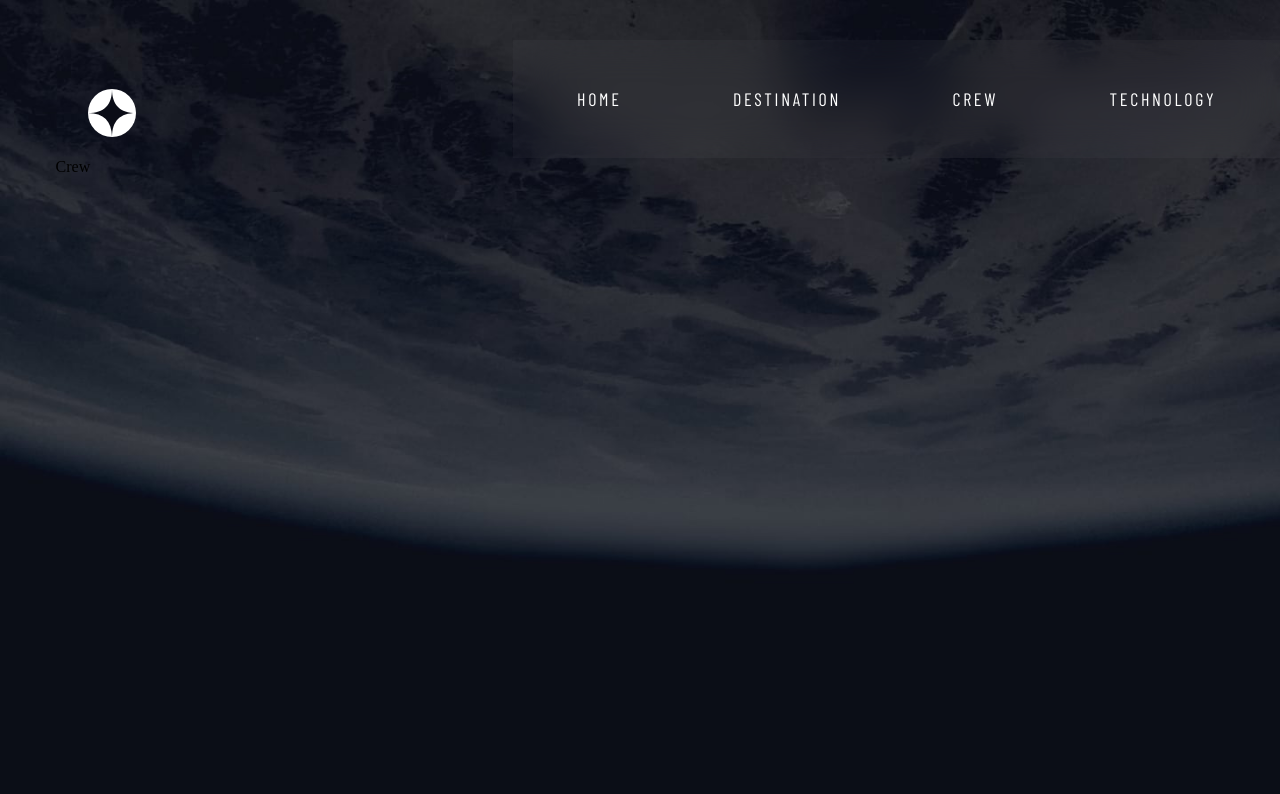
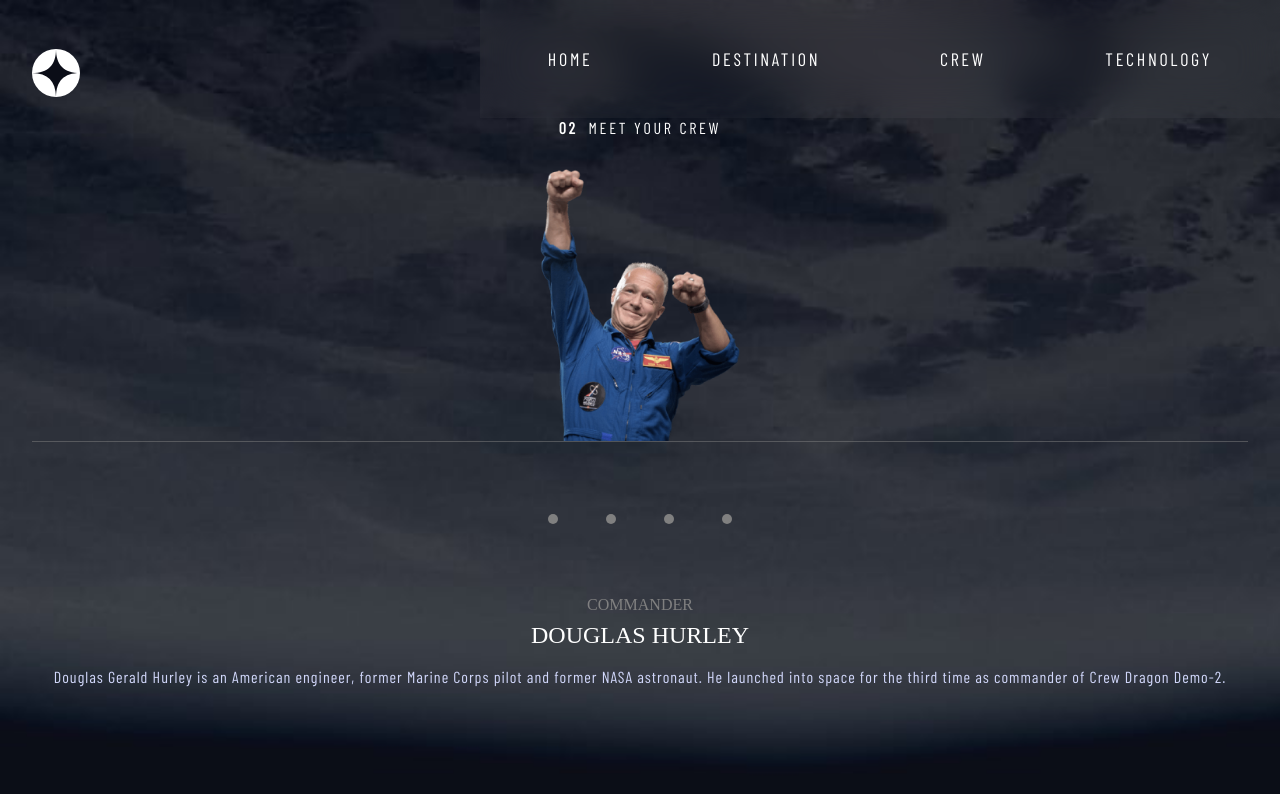
Before and after one commit to mercadorico/space-tourism, a React (Create React App) app: page /crew in a window 1280 px wide. Shown: the top 794 px of the page. Built offline with nearby package versions, Linux system fonts and the light colour scheme; a web font is replaced by a local one.

Commit message:
Structure crew component, import initial assets, and setup initial styling.

```diff
--- /dev/null
+++ b/src/assets/exportCrew.js
@@ -0,0 +1 @@
+export {default as Douglas} from './crew/image-douglas-hurley.png'
--- a/src/components/crew/Crew.jsx
+++ b/src/components/crew/Crew.jsx
@@ -1,14 +1,38 @@
 import React from 'react';
 import './crew.css';
+
+import {douglasDetails} from './exportDetails';
 
 function Crew() {
     // Remove class and add new one to render correct background image
     document.body.classList.remove("home", "destination", "technology");
     document.body.classList.add("crew");
 
+    const crewDetails = [douglasDetails]
+
     return (
         <div>
-            Crew
+            <div className='crew-header'><strong>02</strong> MEET YOUR CREW</div>
+
+            <div className='crew__body--flex'>
+                <div className='crew__img--container'>
+                    <img src={crewDetails[0].img} alt='crew-img'/>
+                    <hr className='crew__hr'></hr>
+                </div>
+
+                <div className='crew__button-container'>
+                    <button className='crew__button'></button>
+                    <button className='crew__button'></button>
+                    <button className='crew__button'></button>
+                    <button className='crew__button'></button>
+                </div>
+
+                <div className='crew__details'>
+                    <div className='crew__position'>{crewDetails[0].position}</div>
+                    <div className='crew__name'>{crewDetails[0].name}</div>
+                    <p className='crew__description'>{crewDetails[0].description}</p>
+                </div>
+            </div>
         </div>
     )
 }
--- a/src/components/crew/crew.css
+++ b/src/components/crew/crew.css
@@ -7,8 +7,80 @@ body.crew {
     background-size: cover;
 }
 
+.crew-header {
+    font-family: var(--font-subheading);
+    color: var(--color-heading);
+    font-size: 1rem;
+    letter-spacing: 2.7px;
+    text-align: center;
+}
+
+.crew__body--flex {
+    display: flex;
+    flex-direction: column;
+    align-items: center;
+    margin: 2rem;
+    min-height: 65vh;
+    justify-content: space-between;
+}
+
+.crew__img--container {
+    width: 100%;
+    display: flex;
+    flex-direction: column;
+    align-items: center;
+}
+
+.crew__img--container > img {
+    width: 12.5rem;
+}
+
+.crew__hr {
+    width: 100%;
+}
+
+.crew__button-container {
+    margin: 1.3rem 0;
+}
+
+.crew__button {
+   width: 0.625rem;
+   height: 0.625rem;
+   border-radius: 50%;
+   background-color: var(--color-heading2);
+}
+
+.crew__details {
+    display: flex;
+    flex-direction: column;
+    align-items: center;
+}
+
+.crew__position {
+    font-family: var(--font-heading);
+    color: var(--color-heading2);
+    font-size: 1rem;
+}
+
+.crew__name {
+    font-family: var(--font-heading);
+    color: var(--color-heading);
+    font-size: 1.5rem;
+    margin-top: 0.5rem;
+    margin-bottom: 1rem;
+}
+
+.crew__description {
+    font-family: var(--font-subheading);
+    color: var(--color-subheading);
+    text-align: center;
+    font-size: 1rem;
+    line-height: 150%;
+    letter-spacing: 1px;
+}
+
 /* when width gets larger than 481px and smaller than 768px */
-@media only screen and (max-width: 768px) and (min-width: 481px) {
+@media only screen and (max-width: 1304px) and (min-width: 481px) {
     /* For Small iPads, tablets: */
     body.crew {
         background: url('../../assets/crew/background-crew-tablet.jpg') no-repeat center center fixed;
@@ -20,7 +92,7 @@ body.crew {
 }
 
 /* when width gets larger than 768px */
-@media only screen and (min-width: 769px) {
+@media only screen and (min-width: 1305px) {
     /* For laptop, desktops */
     body.crew {
         background: url('../../assets/crew/background-crew-desktop.jpg') no-repeat center center fixed;
@@ -35,7 +107,7 @@ body.crew {
 }
 
 /* when width gets larger than 1900px */
-@media only screen and (min-width: 1900px) {
+@media only screen and (min-width: 1800px) {
     /* For large desktop, laptop */
     body.crew {
         background: url('../../assets/crew/background-crew-desktop.jpg') no-repeat center center fixed;
--- /dev/null
+++ b/src/components/crew/exportDetails.js
@@ -0,0 +1,10 @@
+import {Douglas} from '../../assets/exportCrew';
+
+const douglasDetails = {
+    img: Douglas,
+    name: 'DOUGLAS HURLEY',
+    position: 'COMMANDER',
+    description: 'Douglas Gerald Hurley is an American engineer, former Marine Corps pilot and former NASA astronaut. He launched into space for the third time as commander of Crew Dragon Demo-2.'
+}
+
+export {douglasDetails};
--- a/src/components/navbar/Navbar.jsx
+++ b/src/components/navbar/Navbar.jsx
@@ -55,7 +55,7 @@ function Navbar() {
 
             {/* navbar menu for desktop, laptop, and tablet */}
             <div className="navbar2--hide-items">
-                <hr className='navbar2__hr--flex-item'/>
+                <hr className='navbar2__hr--flex-item navbar2__hr'/>
                 <div className='nav navbar__nav--blur navbar2__nav--flex-item'>
                     <div className='nav__links nav__links--flex'>
                         <Menu />
--- a/src/components/navbar/navbar.css
+++ b/src/components/navbar/navbar.css
@@ -31,6 +31,9 @@ hr {
     height: 1px;
     background-color: gray;
     opacity: 0.5;
+}
+
+.navbar2__hr {
     margin-right: -2rem;
     z-index: 1;
 }
--- a/src/index.css
+++ b/src/index.css
@@ -7,4 +7,5 @@
 
     --color-heading: #FFFFFF;
     --color-subheading: #D0D6F9;
+    --color-heading2: gray;
 }
```
